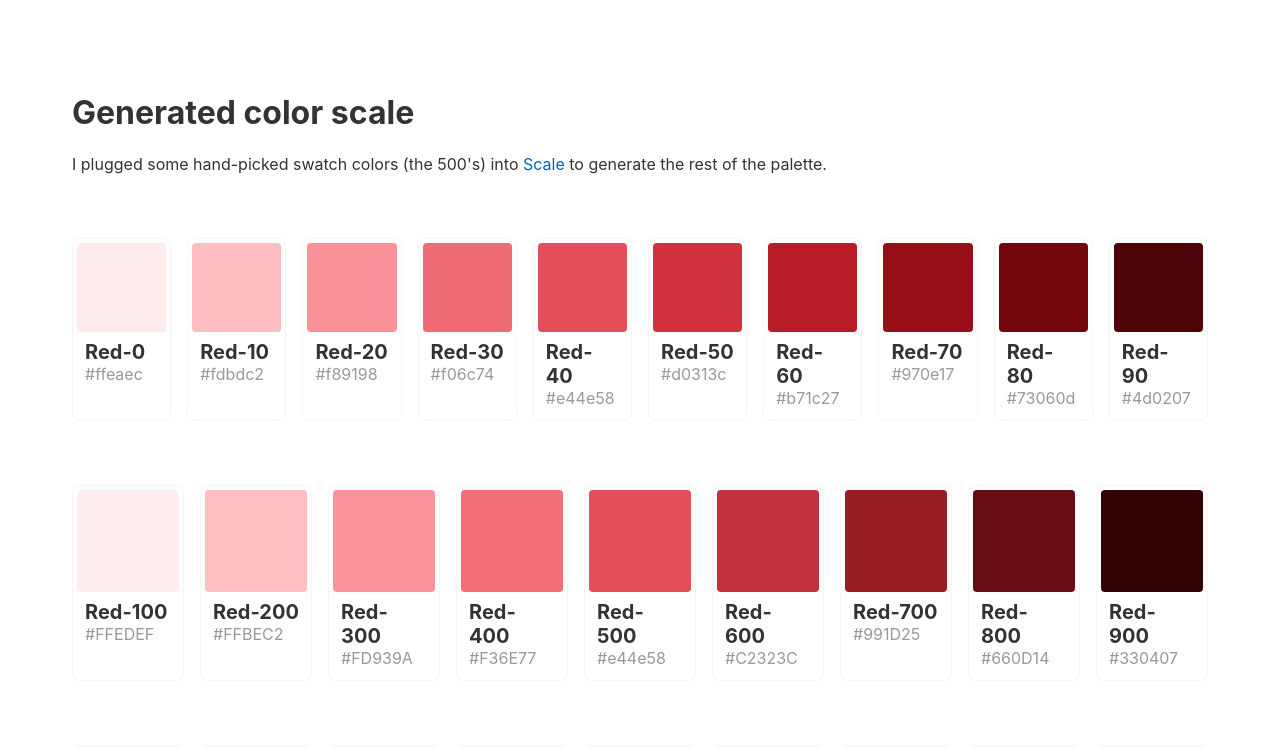
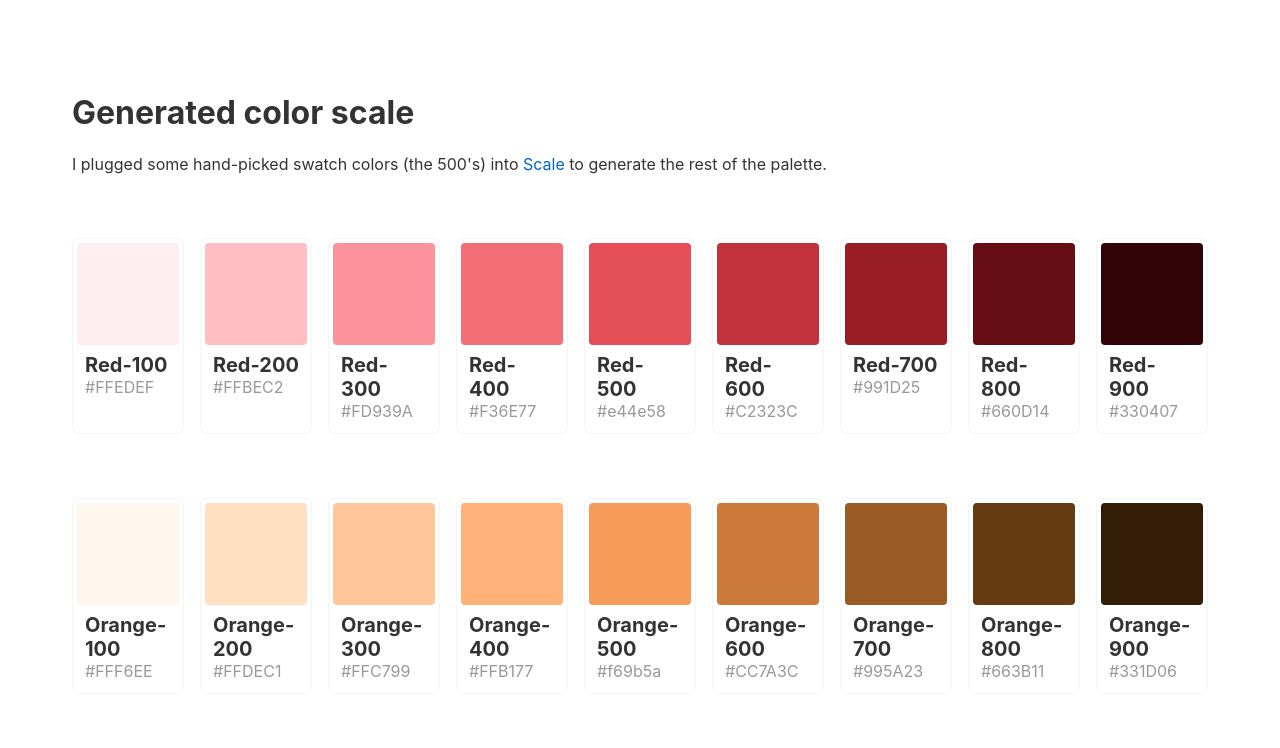
Before and after one commit to dannymcclain/gen-color-scale, a Svelte app: page / in a window 1280 px wide. Shown: the top 748 px of the page. Built offline with nearby package versions, Linux system fonts and the light colour scheme.

Commit message:
removed extra palette

```diff
--- a/src/components/SwatchList.svelte
+++ b/src/components/SwatchList.svelte
@@ -178,23 +178,6 @@
         },
 
         ];
-
-    let palette2 = [
-        { swatch: 'Red', colors:
-            [
-        {name: "0", color: "#ffeaec"},
-        {name: "10", color: "#fdbdc2"},
-        {name: "20", color: "#f89198"},
-        {name: "30", color: "#f06c74"},
-        {name: "40", color: "#e44e58"},
-        {name: "50", color: "#d0313c"},
-        {name: "60", color: "#b71c27"},
-        {name: "70", color: "#970e17"},
-        {name: "80", color: "#73060d"},
-        {name: "90", color: "#4d0207"}
-    ]
-        }
-    ]
 </script>
 
 <style lang="scss">
@@ -211,16 +194,6 @@
     }
 </style>
 
-{#each palette2 as swatch}
-    <div>
-        <!-- <h1>{swatch.swatch}</h1> -->
-        <section>
-            {#each swatch.colors as {name, color}}
-                <Swatch name="{swatch.swatch}-{name}" color={color} />
-            {/each}
-        </section>
-    </div>
-{/each}
 {#each palette as swatch}
     <div>
         <!-- <h1>{swatch.swatch}</h1> -->
```
